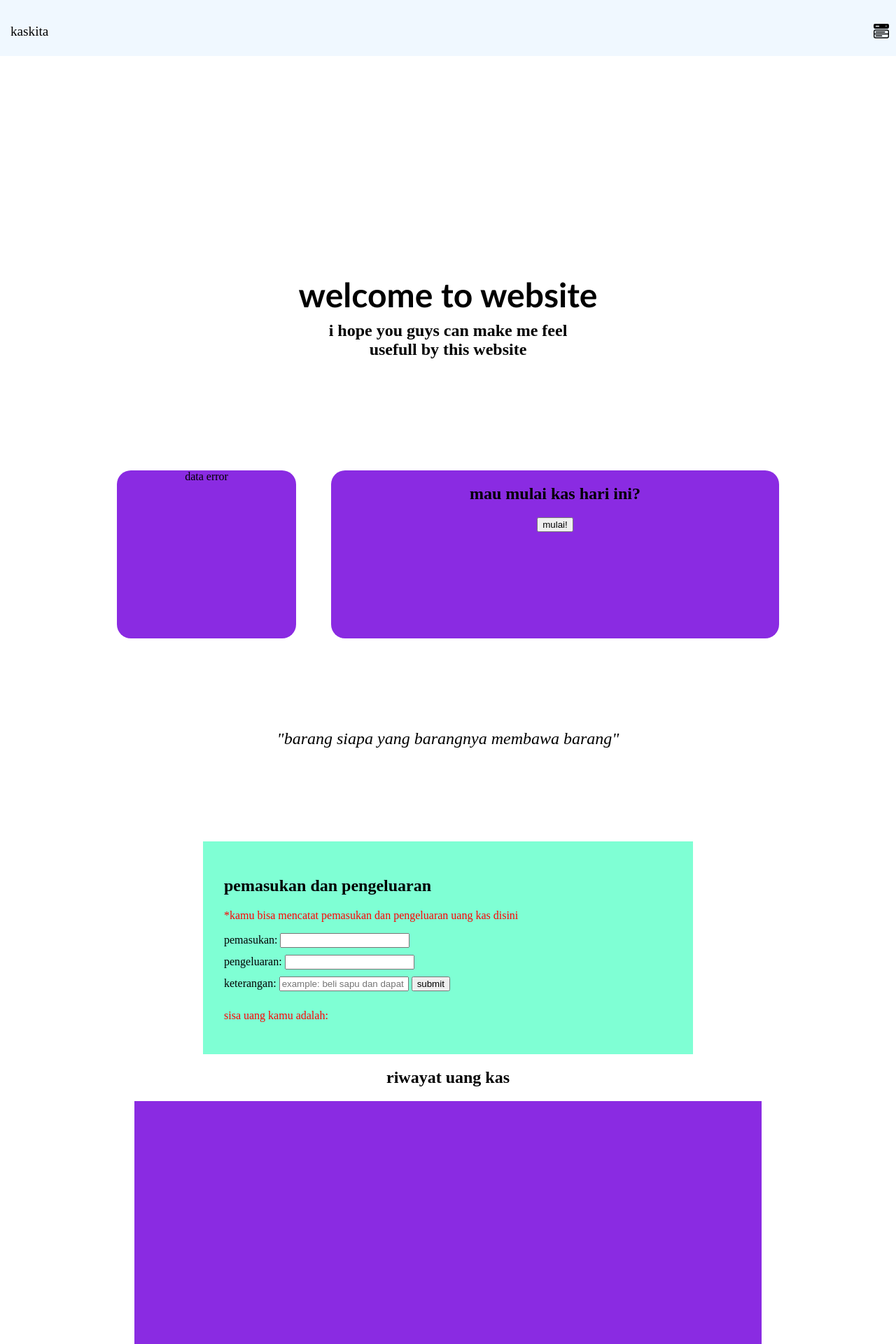
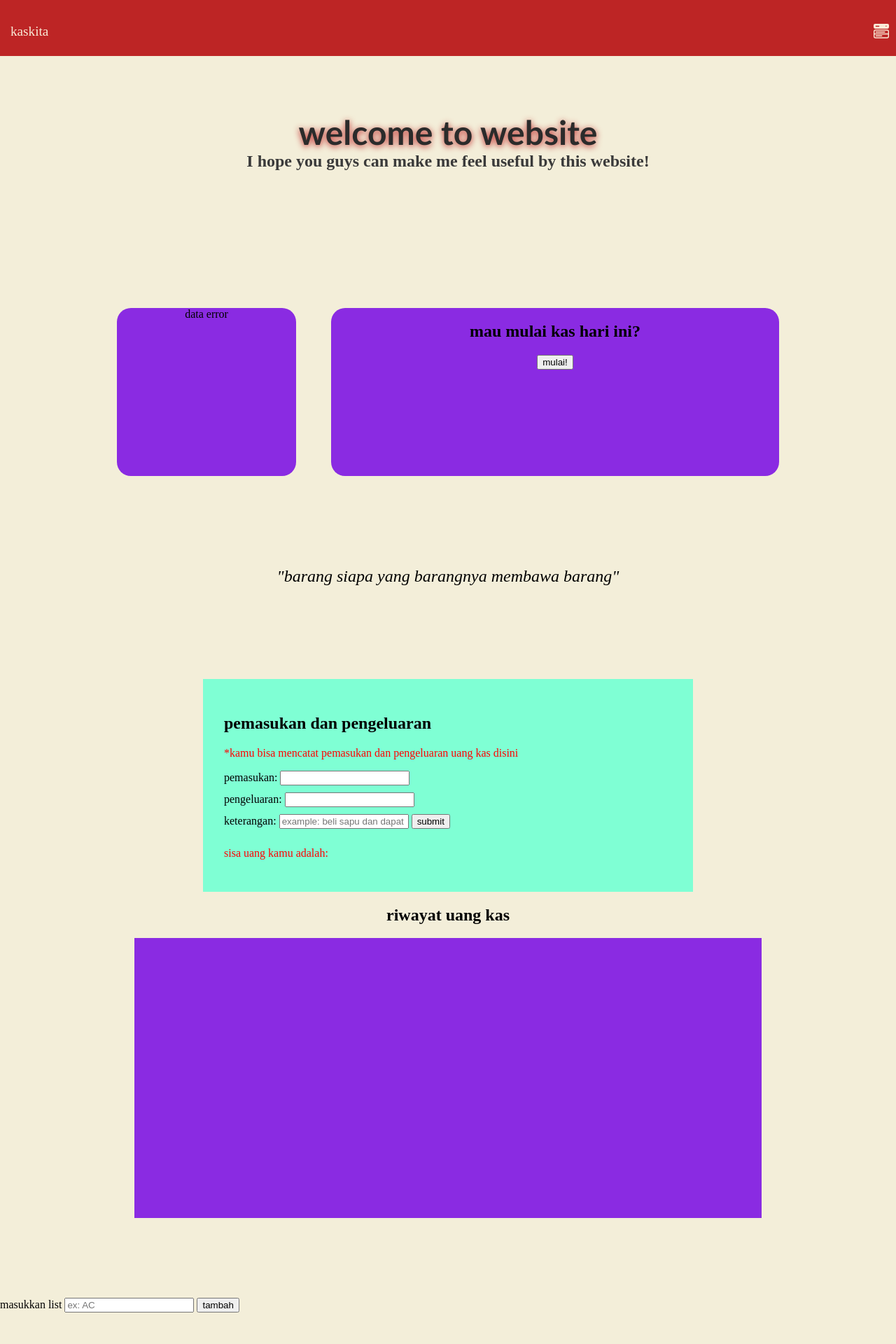
Before and after one commit to Isana5yv/cash-counter-, a PHP site: page /page.php in a window 1280 px wide. Shown: the top 1920 px of the page at 70% size. Run offline with PHP 8.4, Linux system fonts and the light colour scheme; the visitor is signed in with stand-in values (Sample User, id 1); data that the repository does not hold is empty.

Commit message:
css jalan 40%(?) nav header footer udah semuaa

```diff
--- a/layout/footer.html
+++ b/layout/footer.html
@@ -7,27 +7,37 @@
 
     <style>
         footer {
-            background-color: lightgrey;
+            background-image: url('aksesoris_fiks2.png');
             text-align: center;
             padding: 10px;
             margin-bottom: 0;
+            background-repeat: no-repeat;
+            background-size: cover;
+            height: 30vh;
+            bottom: 0;
+            color: #798897;
+            filter: drop-shadow(0 -5px 20px #bd2525);
         }
-
         address{
             text-align: start;
+            color: antiquewhite;
         }
+a {
+    color: #e09a8e;
+}
     </style>
 </head>
 <body>
      <footer>
         <p>copyright &copy; || lattermievaa 2025</p>
+        <br>
+        <br>
         <address>
             contact me at: <br>
             instagram: <a href="#">@latifh.snaa</a><br>
             email: <a href="#">lattermievaa@gmail.com</a><br>
             whatsapp: <a href="#">089510228982</a>
         </address>
-
     </footer>
 </body>
 </html>
--- a/layout/header.html
+++ b/layout/header.html
@@ -8,11 +8,12 @@
 
     <style>
         nav {
-            background-color: aliceblue;
+            background-color: #bd2525;
             display: flex;
             width: 100%;
             height: 80px;
             justify-content: space-between;
+            color:antiquewhite;
         }
 
         nav ul {
--- a/layout/todo.php
+++ b/layout/todo.php
@@ -50,7 +50,11 @@
 <head>
     <meta charset="UTF-8">
     <meta name="viewport" content="width=device-width, initial-scale=1.0">
-    <title>Document</title>
+    <title>list kebutuhan kelas</title>
+
+    <style>
+
+    </style>
 </head>
 
 <body>
--- a/page.php
+++ b/page.php
@@ -36,6 +36,7 @@
             display: inline-block;
             width: 100%;
             box-sizing: border-box;
+            background-color: #f3eed9;
         }
 
 
@@ -46,17 +47,22 @@
             margin-bottom: 0;
             justify-content: center;
             font-family: 'Gill Sans', 'Gill Sans MT', Calibri, 'Trebuchet MS', sans-serif;
+            color: #2b2b2b;
+            text-shadow: 0 2px 10px #bd2525;
         }
 
-        header {
+        #real {
             height: 40vh;
         }
 
-        header h2 {
+        #real h2 {
             text-align: center;
             justify-content: center;
             margin-top: 10px;
+            margin: auto;
+            color: #3a3a3a;
         }
+
 
         .entry {
             text-align: center;
@@ -95,6 +101,7 @@
             width: 100%;
             display: inline-block;
         }
+
         .text {
             width: 30%;
             text-align: end;
@@ -103,18 +110,31 @@
             margin: auto;
             margin-right: 10%;
         }
-
-
     </style>
 </head>
 
 <body>
-<?php include 'layout/header.html' ?>
+    <?php include 'layout/header.html' ?>
 
-    <header>
+    <section id="real">
         <h1>welcome to website</h1>
-        <h2>i hope you guys can make me feel <br> usefull by this website</h2>
-    </header>
+        <h2 id="typing"></h2>
+        <script>
+            const text = "I hope you guys can make me feel useful by this website!";
+const typingEl = document.getElementById("typing");
+let index = 0;
+
+function type() {
+  if(index < text.length) {
+    typingEl.textContent += text[index];
+    index++;
+    setTimeout(type, 100); // kecepatan 100ms per huruf
+  }
+}
+
+type();
+        </script>
+    </section>
 
     <section class="entry" id="login">
         <div class="container" id="now">
@@ -133,7 +153,7 @@
         <!--div 2 sek kanan ditambahi diagram progress-->
         <div class="container" id="target">
             <h2>mau mulai kas hari ini?</h2>
-        <a href="rutinan.php"><button type="button">mulai!</button></a>
+            <a href="rutinan.php"><button type="button">mulai!</button></a>
         </div>
     </section>
 
@@ -154,7 +174,7 @@
         </div>
     </section>
 
-  <?php include 'layout/footer.html' ?>
+    <?php include 'layout/footer.html' ?>
 </body>
 
 </html>
```
Also changed, not shown: other parts of layout/header.html (+23 -7 lines), something_wrong.php (+1 -10 lines), aksesoris_fiks2.png (added).
